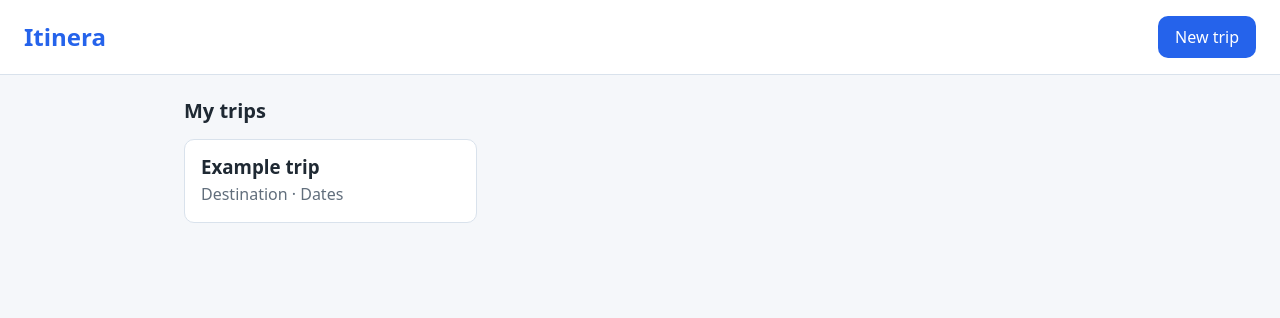
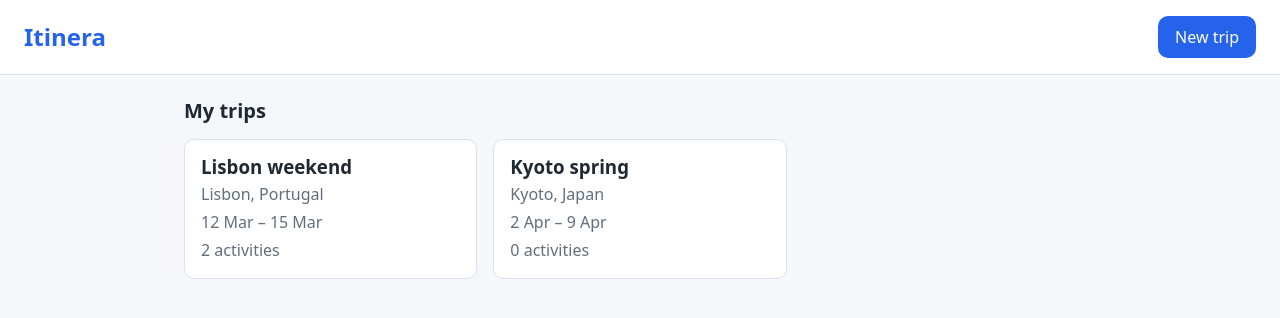
Before and after one commit to yami-qr/travel-app, a React (Vite) app: page / in a window 1280 px wide. Shown: the top 318 px of the page. Built offline with nearby package versions, Linux system fonts and the light colour scheme.

Commit message:
Add TripCard component and render sample trips

```diff
--- a/src/App.tsx
+++ b/src/App.tsx
@@ -1,3 +1,38 @@
+import TripCard from "./components/TripCard";
+import type { Trip } from "./types/trip";
+
+// Temporary sample data until trips can be created and saved.
+const sampleTrips: Trip[] = [
+  {
+    id: "trip-1",
+    name: "Lisbon weekend",
+    destination: "Lisbon, Portugal",
+    startDate: "2027-03-12",
+    endDate: "2027-03-15",
+    budget: 600,
+    days: [
+      {
+        date: "2027-03-12",
+        activities: [
+          { id: "a1", title: "Airport transfer", time: "10:30", cost: 20, category: "transport" },
+          { id: "a2", title: "Pastéis de Belém", time: "15:00", cost: 8, category: "food" },
+        ],
+      },
+    ],
+    packing: [{ id: "p1", label: "Passport", packed: false }],
+  },
+  {
+    id: "trip-2",
+    name: "Kyoto spring",
+    destination: "Kyoto, Japan",
+    startDate: "2027-04-02",
+    endDate: "2027-04-09",
+    budget: 1800,
+    days: [],
+    packing: [],
+  },
+];
+
 export default function App() {
   return (
     <>
@@ -13,11 +48,9 @@ export default function App() {
           <h2 id="trips-heading">My trips</h2>
 
           <ul className="trip-list">
-            {/* Placeholder card; trips will be rendered from state in a later step */}
-            <li className="trip-card">
-              <h3>Example trip</h3>
-              <p>Destination · Dates</p>
-            </li>
+            {sampleTrips.map((trip) => (
+              <TripCard key={trip.id} trip={trip} />
+            ))}
           </ul>
         </section>
       </main>
--- /dev/null
+++ b/src/components/TripCard.tsx
@@ -0,0 +1,27 @@
+import type { Trip } from "../types/trip";
+
+interface TripCardProps {
+  trip: Trip;
+}
+
+function formatDateRange(start: string, end: string): string {
+  const options: Intl.DateTimeFormatOptions = { month: "short", day: "numeric" };
+  const from = new Date(start).toLocaleDateString("en-GB", options);
+  const to = new Date(end).toLocaleDateString("en-GB", options);
+  return `${from} – ${to}`;
+}
+
+export default function TripCard({ trip }: TripCardProps) {
+  const activityCount = trip.days.reduce((n, day) => n + day.activities.length, 0);
+
+  return (
+    <li className="trip-card">
+      <h3>{trip.name}</h3>
+      <p>{trip.destination}</p>
+      <p>{formatDateRange(trip.startDate, trip.endDate)}</p>
+      <p>
+        {activityCount} {activityCount === 1 ? "activity" : "activities"}
+      </p>
+    </li>
+  );
+}
```
